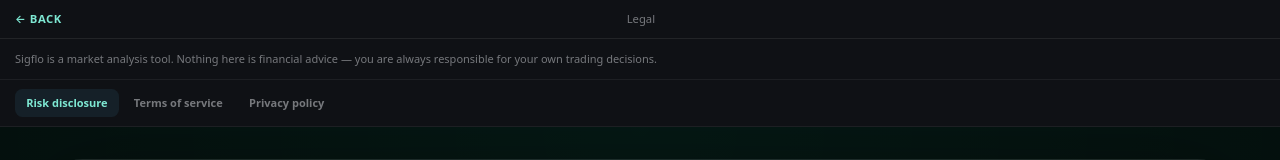
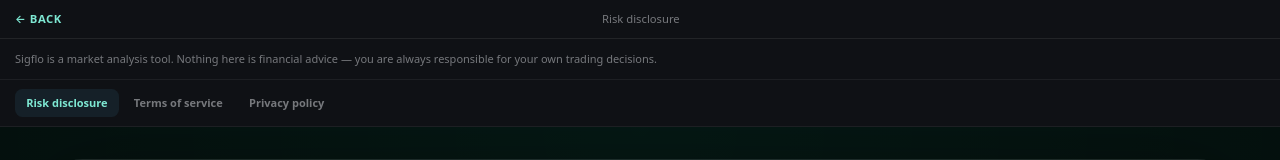
Before and after one commit to Sigflo-Group/Sigflo, a React (Vite) app: page /legal in a window 1280 px wide. Shown: the top 160 px of the page. Built offline with nearby package versions, Linux system fonts and the light colour scheme; no server answers.

Commit message:
feat: wire up /disclosure, /terms, /privacy legal doc routes

```diff
--- a/src/App.tsx
+++ b/src/App.tsx
@@ -105,6 +105,8 @@ export default function App() {
 
   const skipSplash =
     isAuthFastEntryPath(location.pathname) ||
+    location.pathname === '/disclosure' ||
+    location.pathname === '/terms' ||
     location.pathname === '/privacy' ||
     location.pathname === '/privacy/' ||
     location.pathname === '/legal' ||
@@ -137,6 +139,8 @@ export default function App() {
       <ErrorBoundary key={location.pathname}>
         <Routes>
           <Route path="/login" element={<LoginScreen />} />
+          <Route path="/disclosure" element={<LegalScreen />} />
+          <Route path="/terms" element={<LegalScreen />} />
           <Route path="/privacy" element={<PrivacyPolicyScreen />} />
           <Route path="/legal" element={<LegalScreen />} />
           <Route path="/auth/callback" element={<AuthCallbackScreen />} />
--- a/src/components/layout/BottomTabNav.tsx
+++ b/src/components/layout/BottomTabNav.tsx
@@ -21,8 +21,16 @@ export function BottomTabNav() {
       {/* Persistent disclaimer — sits at the top of the nav bar, always visible */}
       <p className="pb-1 text-center text-[9px] leading-tight text-sigflo-muted/45">
         Market analysis only · Not financial advice ·{' '}
-        <a href="/legal" className="underline decoration-sigflo-muted/25 underline-offset-2">
-          Legal
+        <a href="/disclosure" className="underline decoration-sigflo-muted/25 underline-offset-2 hover:text-sigflo-muted/70 transition-colors">
+          Disclosure
+        </a>
+        {' · '}
+        <a href="/terms" className="underline decoration-sigflo-muted/25 underline-offset-2 hover:text-sigflo-muted/70 transition-colors">
+          Terms
+        </a>
+        {' · '}
+        <a href="/privacy" className="underline decoration-sigflo-muted/25 underline-offset-2 hover:text-sigflo-muted/70 transition-colors">
+          Privacy
         </a>
         {' · '}
         <button
--- a/src/components/layout/DisclaimerFooter.tsx
+++ b/src/components/layout/DisclaimerFooter.tsx
@@ -11,11 +11,16 @@ export function DisclaimerFooter() {
       <p className="text-[10px] leading-tight text-sigflo-muted/60">
         Market analysis only · Not financial advice · Trading carries real risk
         {' · '}
-        <Link
-          to="/legal"
-          className="underline decoration-sigflo-muted/30 underline-offset-2 transition hover:text-sigflo-muted/90 hover:decoration-sigflo-muted/60"
-        >
-          Legal
+        <Link to="/disclosure" className="underline decoration-sigflo-muted/30 underline-offset-2 transition hover:text-sigflo-muted/90 hover:decoration-sigflo-muted/60">
+          Disclosure
+        </Link>
+        {' · '}
+        <Link to="/terms" className="underline decoration-sigflo-muted/30 underline-offset-2 transition hover:text-sigflo-muted/90 hover:decoration-sigflo-muted/60">
+          Terms
+        </Link>
+        {' · '}
+        <Link to="/privacy" className="underline decoration-sigflo-muted/30 underline-offset-2 transition hover:text-sigflo-muted/90 hover:decoration-sigflo-muted/60">
+          Privacy
         </Link>
       </p>
     </div>
--- a/src/screens/LegalScreen.tsx
+++ b/src/screens/LegalScreen.tsx
@@ -1,5 +1,5 @@
-import { useState } from 'react';
-import { useNavigate, useSearchParams } from 'react-router-dom';
+import { useMemo, useState } from 'react';
+import { useLocation, useNavigate, useSearchParams } from 'react-router-dom';
 import { useCanGoBack } from '@/hooks/useCanGoBack';
 
 type LegalDoc = 'risk' | 'terms' | 'privacy';
@@ -10,13 +10,22 @@ const DOCS: { id: LegalDoc; label: string; src: string }[] = [
   { id: 'privacy', label: 'Privacy policy', src: '/privacy/index.html' },
 ];
 
+function docFromPath(path: string): LegalDoc {
+  if (path.startsWith('/disclosure')) return 'risk';
+  if (path.startsWith('/terms')) return 'terms';
+  if (path.startsWith('/privacy')) return 'privacy';
+  return 'risk';
+}
+
 export default function LegalScreen() {
   const navigate = useNavigate();
+  const { pathname } = useLocation();
   const canGoBack = useCanGoBack();
   const [searchParams] = useSearchParams();
   const docParam = searchParams.get('doc') as LegalDoc | null;
+  const initialDoc = useMemo(() => docFromPath(pathname), [pathname]);
   const [active, setActive] = useState<LegalDoc>(
-    docParam && DOCS.some((d) => d.id === docParam) ? docParam : 'risk',
+    docParam && DOCS.some((d) => d.id === docParam) ? docParam : initialDoc,
   );
 
   const doc = DOCS.find((d) => d.id === active)!;
@@ -32,7 +41,7 @@ export default function LegalScreen() {
         >
           ← Back
         </button>
-        <span className="truncate text-xs font-medium text-[rgba(245,247,250,0.45)]">Legal</span>
+        <span className="truncate text-xs font-medium text-[rgba(245,247,250,0.45)]">{doc?.label ?? 'Legal'}</span>
         <div className="w-12" />
       </div>
 
--- a/src/screens/ProfileScreen.tsx
+++ b/src/screens/ProfileScreen.tsx
@@ -1035,9 +1035,9 @@ export default function ProfileScreen() {
           Sigflo provides market analysis tools, not financial advice. Trading involves real risk — you are responsible for your decisions.
         </p>
         <div className="mt-3 space-y-1.5">
-          <LegalLink to="/legal?doc=risk" label="Risk disclosure" />
-          <LegalLink to="/legal?doc=terms" label="Terms of service" />
-          <LegalLink to="/legal?doc=privacy" label="Privacy policy" />
+          <LegalLink to="/disclosure" label="Risk disclosure" />
+          <LegalLink to="/terms" label="Terms of service" />
+          <LegalLink to="/privacy" label="Privacy policy" />
         </div>
       </section>
     </div>
```
